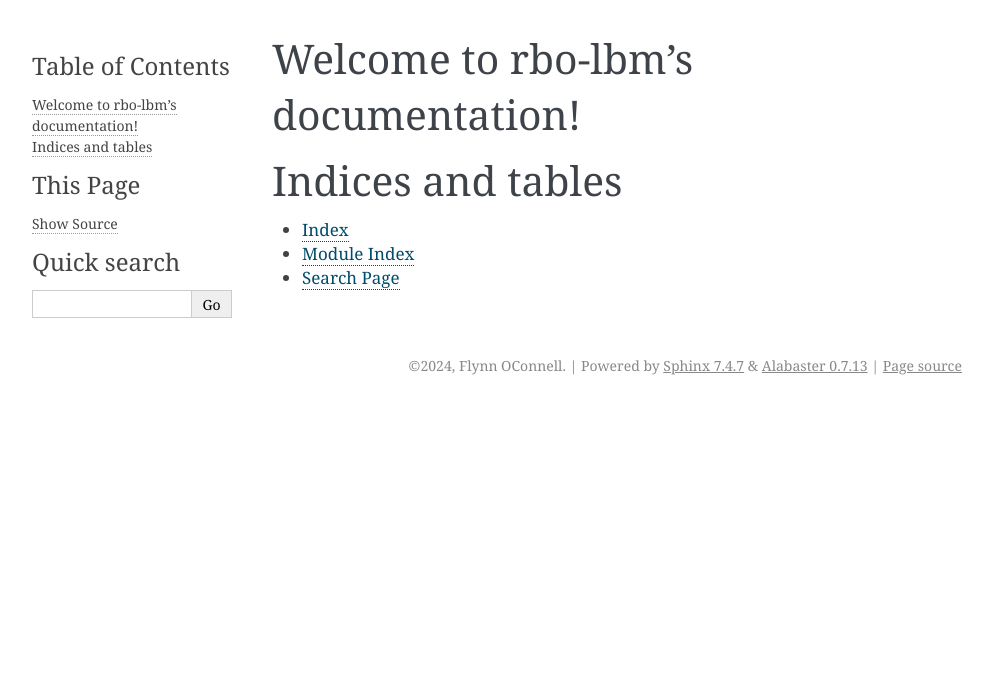
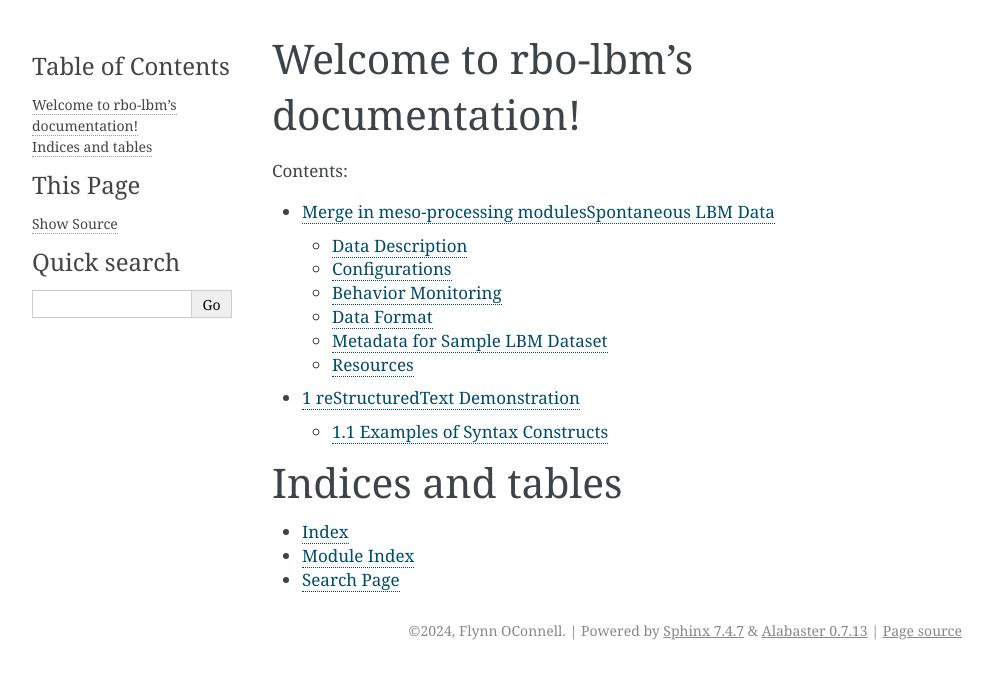
Before and after one commit to MillerBrainObservatory/LBM-CaImAn-Python, a Sphinx documentation site: the page built from docs/source/index.rst, in a window 1280 px wide. Shown: the top 679 px of the page, without its empty margins (148-1141 px from the left). Built offline with Sphinx 7.4.7, drawn with Linux system fonts in a browser that asks for light colours; some of the changed lines change nothing that is shown.

Commit message:
conv to .rst

```diff
--- a/docs/source/data_guide.rst
+++ b/docs/source/data_guide.rst
@@ -1,90 +1,110 @@
-====================
-Spontaneous LBM Data
+Merge in meso-processing modulesSpontaneous LBM Data
 ====================
 
 Collected by Jason Manley and Jeffrey Demas, Aug 2020 - March 2021; and with Sihao Lu, Dec 2022 - April 2023
 
-----------------
-Data description
+Data Description
 ----------------
 
 Configurations
 --------------
 
-Spontaneous mouse cortical dynamics recorded for 30min. - 60min. using light beads microscopy (Demas et al. 2021) in the following configurations:
-- 3x5x0.5mm FOV, ~5um lateral spacing, 4.7 Hz (referred to as "hemisphere" in file names)
-- 5.4x6x0.5mm FOV, ~5um lateral spacing, 2.2 Hz ("both")
-- 1.2x1.2x0.5mm FOV, ~2um lateral spacing, 9.6 Hz ("1p2mm")
+Spontaneous mouse cortical dynamics were recorded using light beads microscopy (Demas et al. 2021) under various configurations, detailed as follows:
 
-Additional one-off configurations:
+- 3x5x0.5mm FOV, approximately 5um lateral spacing, 4.7 Hz (referred to as "hemisphere" in file names)
+- 5.4x6x0.5mm FOV, approximately 5um lateral spacing, 2.2 Hz ("both")
+- 1.2x1.2x0.5mm FOV, approximately 2um lateral spacing, 9.6 Hz ("1p2mm")
+
+**Additional Configurations:**
+
 - 3.6x3.6x0.5mm FOV, ~5um lateral spacing, 5.4 Hz ("3p6mm")
 - 2x2x0.5mm FOV, ~3um lateral spacing, 6.5 Hz ("2mm")
 - 1.8x1.8x0.175mm FOV, ~5um lateral spacing, 18 Hz ("1p8")
 
-For the initial round of experiments, behavior was monitored simultaneously utilizing two FLIR cameras. One camera ('cam-face') was pointed on one side of the mouse, primarily to capture the facial movements. Another camera ('cam-body') was pointed straight at the front of mouse, but faced issues with slow framerates in many recordings which will make alignment with behavior difficult. They can be synchronized by monitoring the LEDs by the mouse's head which blink every 5 seconds; the first blink marks the start of the recording.
+Behavior Monitoring
+-------------------
 
-For the second round of experiments, behavior was monitored simultaneosuly with three FLIR cameras: cam0 (from beneath the mouse, which was on a transparent treadmill), cam1 (right side of mouse's face, for pupil tracking), cam2 (left side of mouse's face and body). The three cameras where triggered simultaneously via hardware connections and again synchronized with imaging data by monitoring LEDs.
+During the initial experiments, behavior was simultaneously monitored using two FLIR cameras:
+
+- One camera ('cam-face') was aimed to capture facial movements.
+- Another camera ('cam-body') faced the front of the mouse but had slow framerates in many recordings.
+
+For the second round of experiments, three FLIR cameras were used:
+
+- cam0: Positioned beneath the mouse on a transparent treadmill.
+- cam1: Captured the right side of the mouse's face for pupil tracking.
+- cam2: Focused on the left side of the mouse's face and body.
+
+Synchronization between cameras and imaging data was achieved through LEDs blinking every 5 seconds.
 
 Data Format
 -----------
 
-Raw data for the inital round were located in Jeff's folders on v-data2 and v-data3, but have since been offloaded to the cloud. Some of the raw data for the second round have been offloaded, while the remaining are on /v-data2/jason_manley/. For the raw data locations and more information on the recordings, see spontaneous experiments.xlsx
+**Raw Data Location:**
 
-Single files containing the neural timeseries and aligned behavior traces are contained in /v-data2/jason_manley/EXAMPLE_DATA/*.h5. Note these have not yet been created for any experiments from the second round. These contain the following variables:
-- Ym  : WxHx30 mean intensity projections over the entire recording for each of the 30 axial planes (potentially missing for some mice currently)
-- T_all : TxN matrix of extracted neural timeseries
-- nx, ny, nz : Nx1 vectors of the x, y, and z positions of each neuron (with field curvature correction)
-- t : Tx1 vector of timestamps
-- velocity_events : Tx1 vector indicated the number of velocity events logged from the treadmill rotary encoder in each time bin
-- motion : Tx500 matrix of the first 500 motion PC timeseries, aligned to the neural activity using linear interpolation
-- motion_pcs : HxWx500 matrix of the weights of the first 500 motion PCs, reshaped to the original HxW image size
-- fhz : framerate
+Initially stored in Jeff's folders on v-data2 and v-data3, later offloaded to the cloud. Refer to the spreadsheet `spontaneous experiments.xlsx` for detailed locations.
 
-The original behavior and CaImAn output files are contained for each mouse in /v-data2/jason_manley/RECORDING_DATE/RECORDING_DESCRIPTION/, which contain the following folders:
-- ./analyses* contains outputs of all analyses from the paper
-- ./caiman-output/collated_caiman_output*.mat contains the collated neural traces, with potentially varying minSNR thresholds. Individual plane caiman outputs in ./caiman-output/indiv_planes/
-- ./cam-body and ./cam-face contain the body and face camera videos in the initial round; otherwise ./cam0, ./cam1, and ./cam2 contain the behavior videos
-- ./facemap-output contains the results of facemap on the cam-face videos for the initial round; ./multicam-aligned contains the aligned facemap outputs of the three behavior videos for the second round
-- ./experiment_log.txt (or something similar) contains the arduino logs from our treadmill control software: github.com/vazirilab/Treadmill_control
-- ./pulse_config*.mat contains the LBM configuration file
-- ./YYYY-MM-DD-HH-MM timestamped folders contain the stimulation log for visual experiments
+**Processed Data:**
 
+Processed data are available in `/v-data2/jason_manley/EXAMPLE_DATA/*.h5`, containing neural timeseries and aligned behavior traces.
 
-Metadata for sample LBM dataset
--------------------------------
+**Variables Include:**
 
-path_template_files = ['/v-data4/foconnell/data/lbm/raw/mh89_hemisphere_FOV_50_550um_depth_250mW_dual_stimuli_30min_00001_00001.tif']
+- `Ym`: Mean intensity projections.
+- `T_all`: Matrix of extracted neural timeseries.
+- `nx, ny, nz`: Vectors of neuron positions with field curvature correction.
+- `t`: Timestamps vector.
+- `velocity_events`: Indicates the number of velocity events per time bin.
+- `motion`: Motion PC timeseries.
+- `motion_pcs`: Weights of motion PCs.
+- `fhz`: Framerate.
 
-XResolution = (1073741824, 447392)
-YResolution = (1073741824, 536870)
-pixelResolutionXY = (144, 1000)
-RowsPerStrip = 5104
+**Behavior and CaImAn Outputs:**
 
-<tifffle.Pages> pages @18918
---> first / keyframes (5104, 145)
---> dtype = int16
+Located in `/v-data2/jason_manley/RECORDING_DATE/RECORDING_DESCRIPTION/`.
 
-Input data shape:
-dim1 = {int} 25320
-dim2 = {int} 5104
-dim3 = {int} 145
-n_planes = 30
+Metadata for Sample LBM Dataset
+--------------------------------
 
-Reshape:
-dim1 = dim1 / n_planes  .. t
-dim2 = n_planes # .. z
-dim3 = dim1  # .. x
-dim4 = dim2  # .. y
+**Sample TIFF File:**
 
+.. code-block:: text
+
+    path_template_files = ['/v-data4/foconnell/data/lbm/raw/mh89_hemisphere_FOV_50_550um_depth_250mW_dual_stimuli_30min_00001_00001.tif']
+
+**Resolution and Data Shape:**
+
+- XResolution: (1073741824, 447392)
+- YResolution: (1073741824, 536870)
+- Pixel Resolution XY: (144, 1000)
+- Rows Per Strip: 5104
+
+**TIFF Pages:**
+
+.. code-block:: text
+
+    <tifffle.Pages> pages @18918
+    --> first / keyframes (5104, 145)
+    --> dtype = int16
+
+**Input Data Shape:**
+
+.. code-block:: text
+
+    dim1 = 25320
+    dim2 = 5104
+    dim3 = 145
+    n_planes = 30
+
+**Reshape Advice:**
 
 .. warning::
-   Avoid using `.width` and `.height` attributes as they are inconsistent accross (and within) tiff readers.
 
+   Avoid using `.width` and `.height` attributes due to inconsistencies across tiff readers.
 
 Resources
 ---------
 
-.. [4] Code used in this analysis is available at the internal
-   Vaziri Github Account: VaziriGithub_.
-▎
-.. [VaziriGithub] https://github.com/vazirilab/scaling_analysis/
+The code used in this analysis is available at the Vaziri Lab GitHub repository:
+
+.. _VaziriGithub: https://github.com/vazirilab/scaling_analysis/
--- a/docs/source/index.rst
+++ b/docs/source/index.rst
@@ -10,6 +10,10 @@
    :maxdepth: 2
    :caption: Contents:
 
+   data_guide
+   reST_guide
+
+
 
 
 Indices and tables
```
